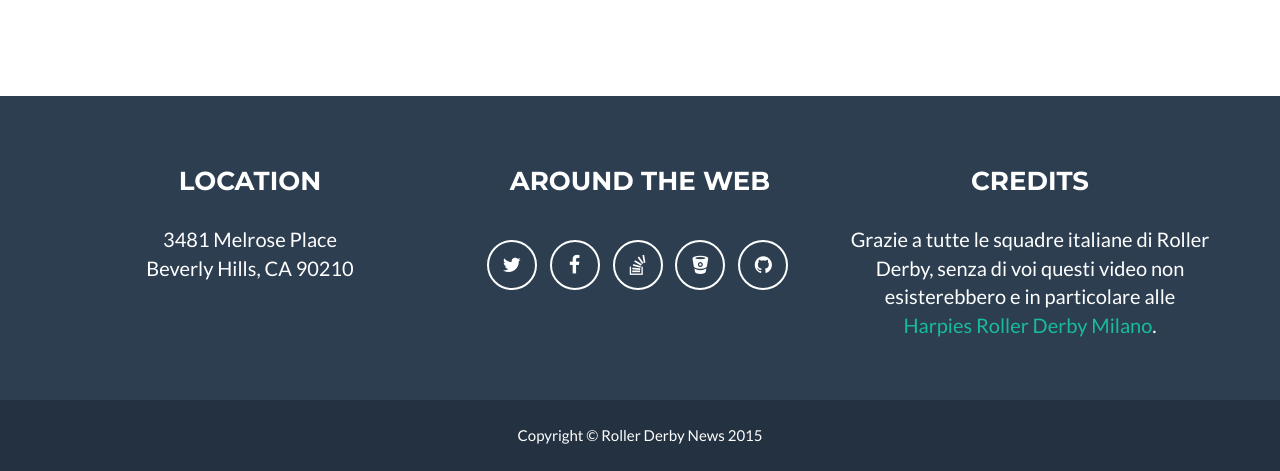
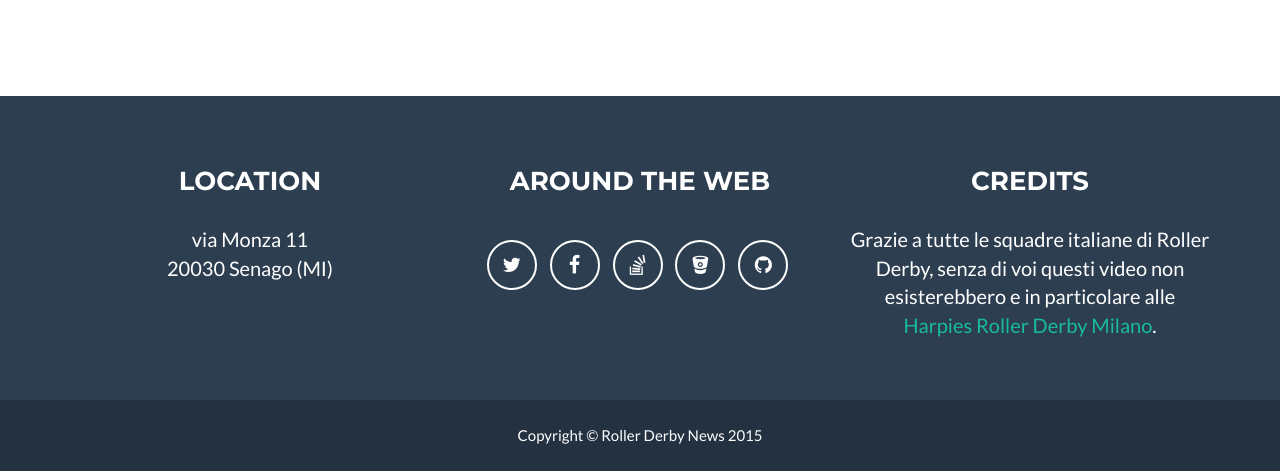
Before and after one commit to rollerderbynews/rollerderbynews.github.io, a Jekyll site: the page built from index.html, in a window 1280 px wide and 900 px high, scrolled down 1759 px, cut to the strip 429-900 px from the top of the window. Built offline with Jekyll 4.4.1, drawn with Linux system fonts in a browser that asks for light colours; comment, search, counter and statistics services are not loaded.

Commit message:
Changed about links

```diff
--- a/_config.yml
+++ b/_config.yml
@@ -12,20 +12,20 @@
 # Social networks usernames (many more available: google-plus, flickr, dribbble, pinterest, instagram, tumblr, linkedin, etc.)
 social:
   - title: twitter
-    url: http://twitter.com/jekyllrb
+    url: http://twitter.com/ridonato
   - title: facebook
-    url:
+    url: https://www.facebook.com/rollerderbynews
   - title: stack-overflow
-    url: http://stackoverflow.com/questions/tagged/jekyll
+    url: http://stackoverflow.com/users/664567/rdonato
   - title: bitbucket
-    url: http://bitbucket.org/jekyll
+    url: https://bitbucket.org/rdonato
   - title: github
-    url: http://github.com/jekyll
+    url: https://github.com/rdonato
 
 # Postal address (add as many lines as necessary)
 address:
-  - line: 3481 Melrose Place
-  - line: Beverly Hills, CA 90210
+  - line: via Monza 11
+  - line:  20030 Senago (MI)
 
 # Build settings
 markdown: kramdown
```
